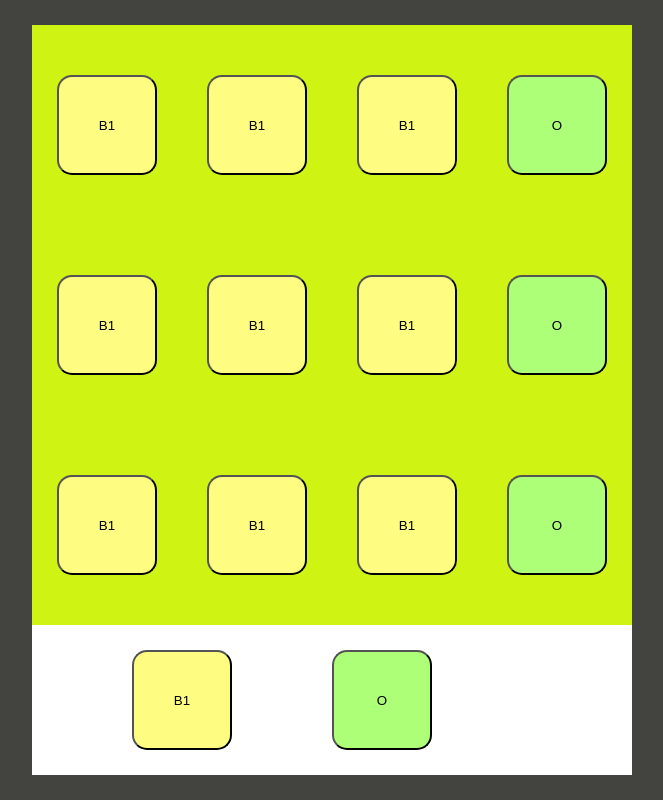
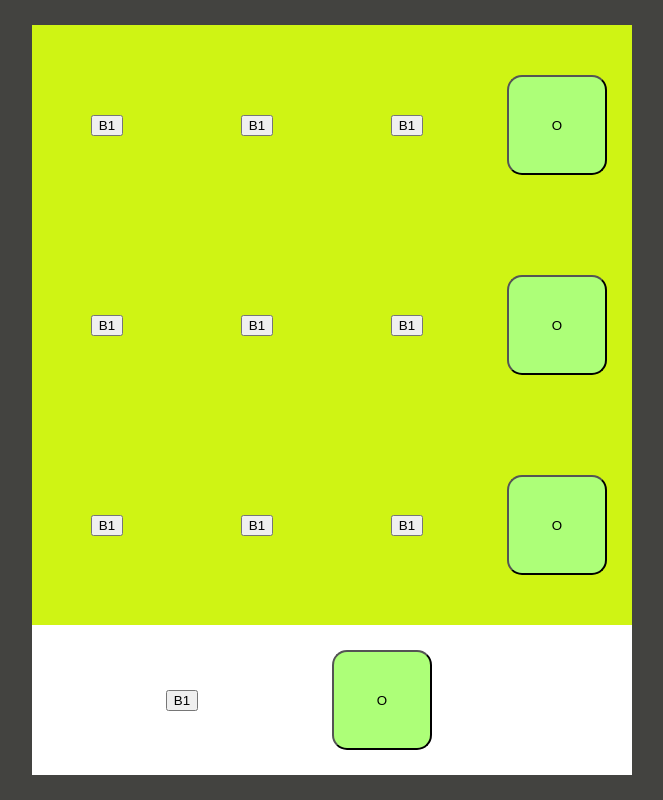
Before and after one commit to Widido1/calculator, a React (Create React App) app: page / in a window 1280 px wide. Shown: the whole page, without its empty margins (308-971 px from the left). Built offline with nearby package versions, Linux system fonts and the light colour scheme; the HTML template or start-up script is replaced by a standard one.

Commit message:
restore b1 css button property

```diff
--- a/src/ReactComponents/Numeric_b.jsx
+++ b/src/ReactComponents/Numeric_b.jsx
@@ -2,7 +2,7 @@ import React, {useState, useEffect} from "react";
 
 export default function NumericB(){
     return (
-        <button class="b1">B1</button>
+        <button>B1</button>
     );
 
 
```
